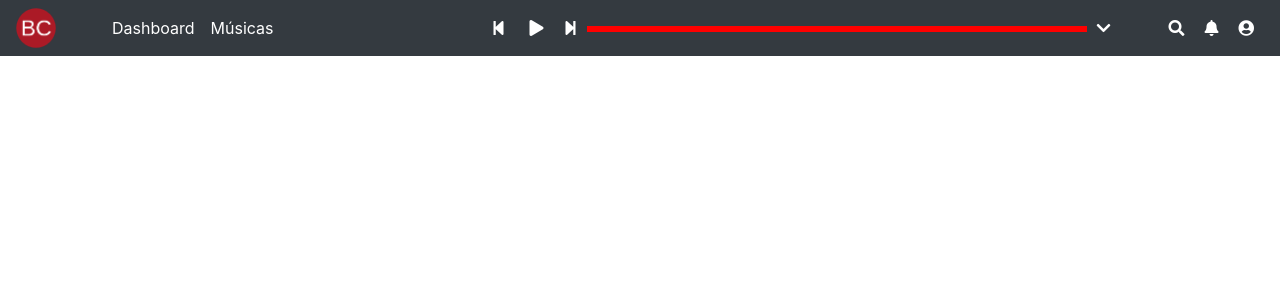
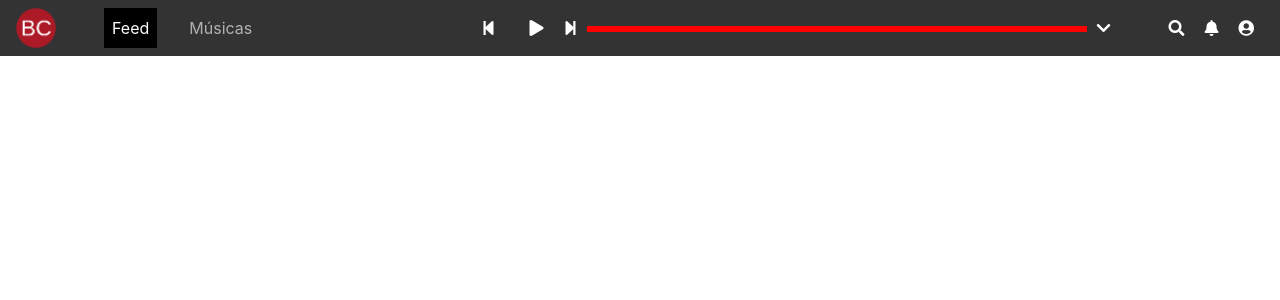
Before and after one commit to guilherme1guy/IHC20182, a Django app: page / in a window 1280 px wide. Shown: the top 300 px of the page. Run offline with Django 3.2, Linux system fonts and the light colour scheme; some libraries are stand-ins or nearby versions.

Commit message:
Formatting navbar links

```diff
--- a/core/static/core/css/core.css
+++ b/core/static/core/css/core.css
@@ -1,14 +1,43 @@
-.icon {
-    color: white;
-    margin-left: 10px;
-    margin-right: 10px;
+/* Navbar */
+.navbar {
+    background-color: #333333;
 }
 
+/* Links */
+a {
+  color: #b2b2b2 !important;
+}
+
+a:hover {
+  color: white !important;
+}
+
+.selected {
+  color: white !important;
+  background-color: black;
+}
+
+/* Color Themes */
+.primary-color {
+  color: black;
+}
+
+.secondary-color {
+  color: #333333;
+}
+
+/* Icons */
+i {
+  color: white;
+  margin-left: 10px;
+  margin-right: 10px;
+}
+
+/* Player */
 .audio-player {
   margin-bottom: 5px;
   width: 40%;
 }
-
 
 progress {
   background-color: grey;
@@ -21,9 +50,13 @@ progress::-webkit-progress-bar {
   background-color: red;
 
 }
+
 progress::-webkit-progress-value {
 
 }
+
 progress::-moz-progress-bar {
    background-color: red;
 }
+
+/*  */
--- a/core/templates/core/base.html
+++ b/core/templates/core/base.html
@@ -44,30 +44,26 @@
 
     <!-- Navigation -->
     {% block navbar %}
-      <nav class="navbar navbar-expand-lg navbar-dark bg-dark">
+      <nav class="navbar navbar-expand-lg primary-color">
 
         <img src="{% static 'core/img/BC.png' %}" width="40px" alt="">
 
-        <button class="navbar-toggler" type="button" data-toggle="collapse" data-target="#navbarSupportedContent" aria-controls="navbarSupportedContent" aria-expanded="false" aria-label="Toggle navigation">
+        <button class="navbar-toggler" type="button" data-toggle="collapse" data-target="#navbarNav" aria-controls="navbarNav" aria-expanded="false" aria-label="Toggle navigation">
           <span class="navbar-toggler-icon"></span>
         </button>
 
+        <div class="collapse navbar-collapse" id="navbarNavAltMarkup">
+          <div class="navbar-nav">
+            <a class="nav-item nav-link ml-5 selected" href="#">Feed</a>
+            <a class="nav-item nav-link ml-4" href="#">Músicas</a>
+          </div>
+        </div>
 
-        <ul class="navbar-nav mr-auto ml-5">
-          <li class="nav-item active">
-            <a class="nav-link" href="#">Dashboard <span class="sr-only">(current)</span></a>
-          </li>
-          <li class="nav-item active">
-              <a class="nav-link" href="#">Músicas <span class="sr-only">(current)</span></a>
-          </li>
-        </ul>
-
-
-        <i class="fas fa-step-backward" style="color:white"></i>
+        <i class="fas fa-step-backward"></i>
         <a id="play-icon" href="javascript:void(0)" rel="me">
-          <i class="icon fas fa-play mb-1 ml-4"></i>
+          <i class="fas fa-play mb-1 ml-4"></i>
         </a>
-        <i class="icon fas fa-step-forward" ></i>
+        <i class="fas fa-step-forward" ></i>
 
 
         <div class="audio-player">
@@ -86,11 +82,11 @@
           </div>
         </div>
 
-        <i class="icon fas fa-chevron-down mr-5"></i>
+        <i class=" fas fa-chevron-down mr-5"></i>
 
-        <i class="icon fas fa-search"></i>
-        <i class="icon fas fa-bell"></i>
-        <i class="icon fas fa-user-circle"></i>
+        <i class="fas fa-search"></i>
+        <i class="fas fa-bell"></i>
+        <i class="fas fa-user-circle"></i>
 
       </nav>
     {% endblock navbar %}
```
